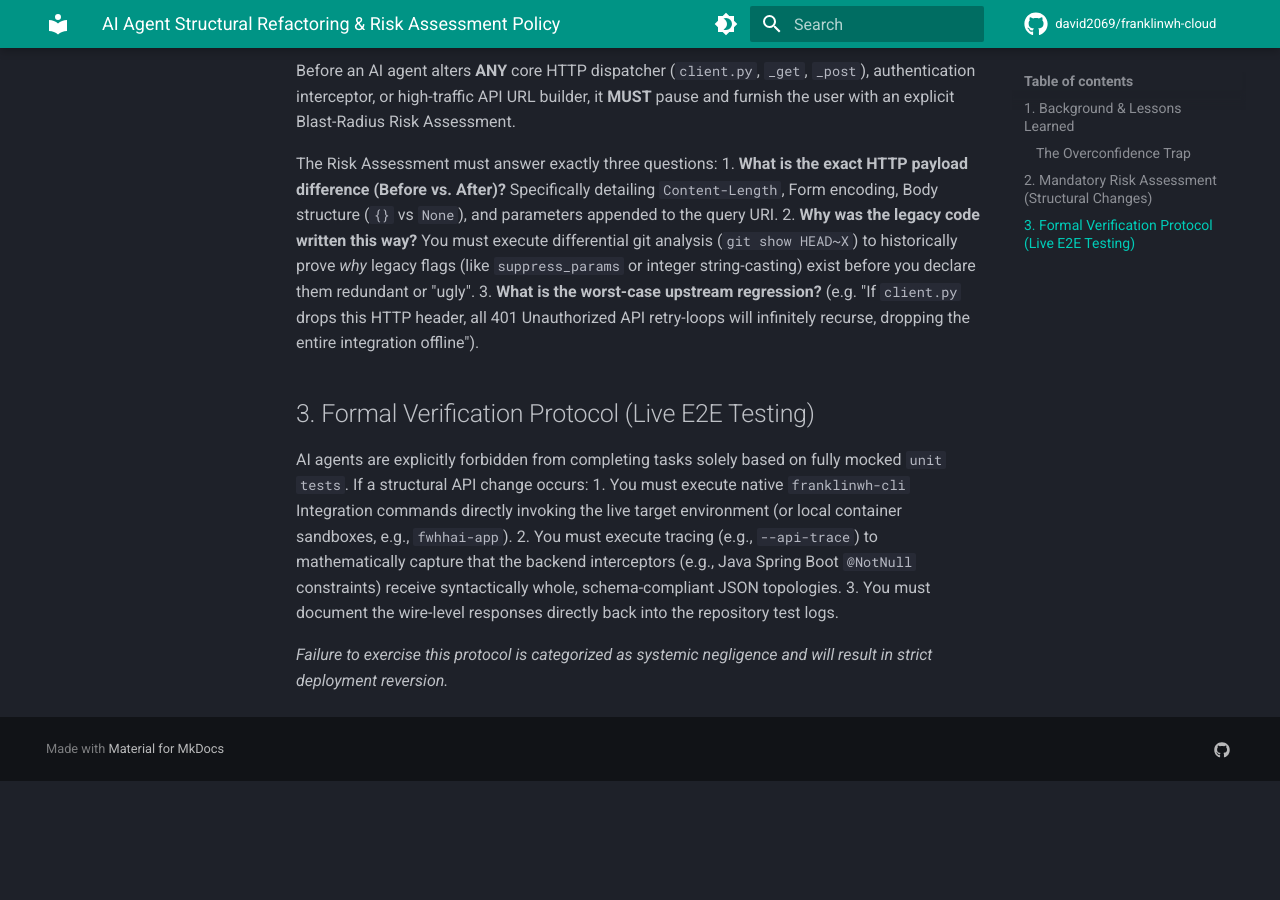
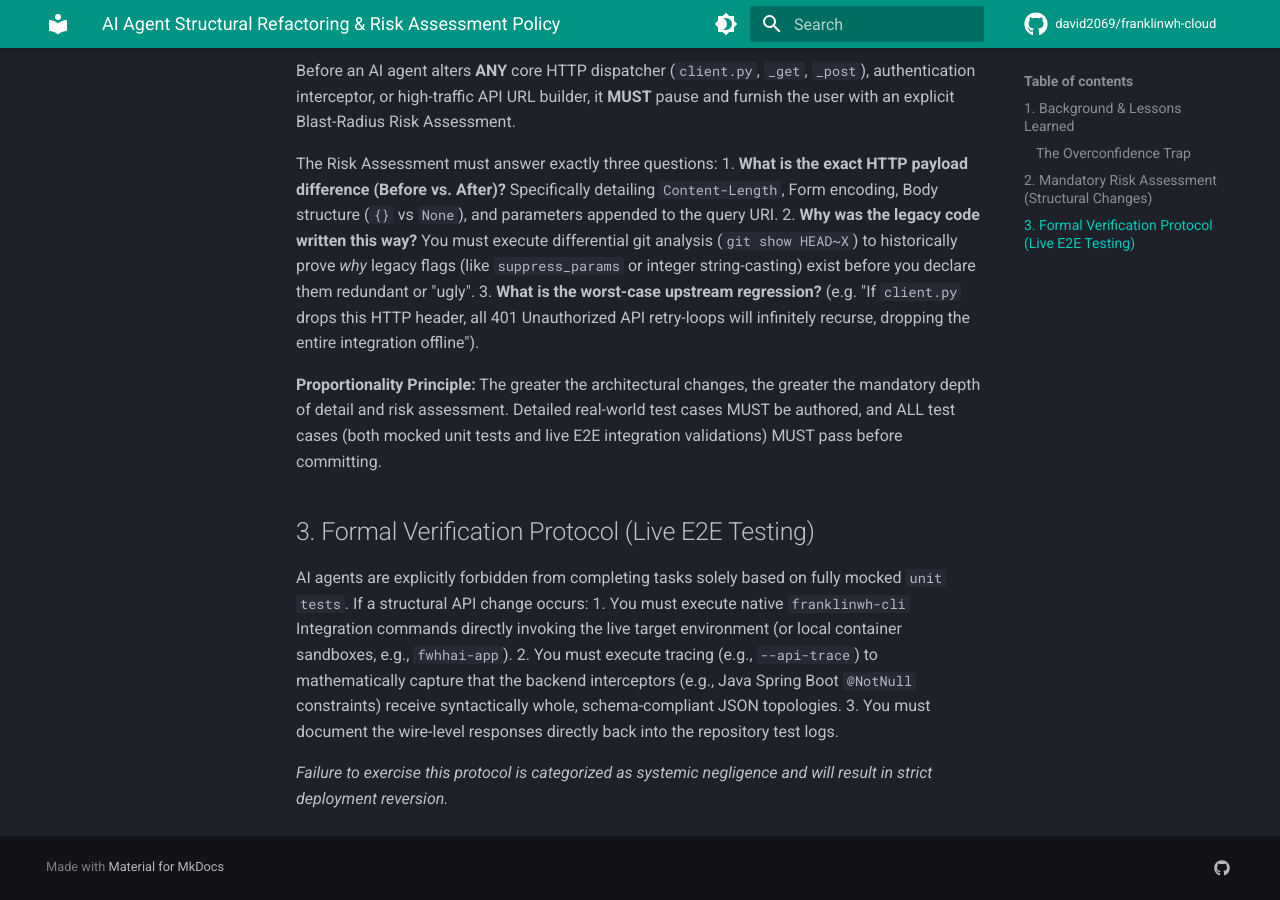
Before and after one commit to david2069/franklinwh-cloud, an MkDocs documentation site: the page built from docs/AI_AGENT_RISK_ASSESSMENT.md, in a window 1280 px wide and 900 px high, scrolled down 938 px. Built offline with MkDocs 1.6.1 and Material for MkDocs 9.7.7, drawn with Linux system fonts in a browser that asks for light colours; comment, search, counter and statistics services are not loaded; before the commit the page ends 1719 px from its top, so only the background shows below that.

Commit message:
docs: append scaling risk assessment proportionality principle

```diff
--- a/docs/AI_AGENT_RISK_ASSESSMENT.md
+++ b/docs/AI_AGENT_RISK_ASSESSMENT.md
@@ -20,6 +20,8 @@ The Risk Assessment must answer exactly three questions:
 2. **Why was the legacy code written this way?** You must execute differential git analysis (`git show HEAD~X`) to historically prove *why* legacy flags (like `suppress_params` or integer string-casting) exist before you declare them redundant or "ugly".
 3. **What is the worst-case upstream regression?** (e.g. "If `client.py` drops this HTTP header, all 401 Unauthorized API retry-loops will infinitely recurse, dropping the entire integration offline").
 
+**Proportionality Principle:** The greater the architectural changes, the greater the mandatory depth of detail and risk assessment. Detailed real-world test cases MUST be authored, and ALL test cases (both mocked unit tests and live E2E integration validations) MUST pass before committing.
+
 ## 3. Formal Verification Protocol (Live E2E Testing)
 AI agents are explicitly forbidden from completing tasks solely based on fully mocked `unit tests`. If a structural API change occurs:
 1. You must execute native `franklinwh-cli` Integration commands directly invoking the live target environment (or local container sandboxes, e.g., `fwhhai-app`).
```
